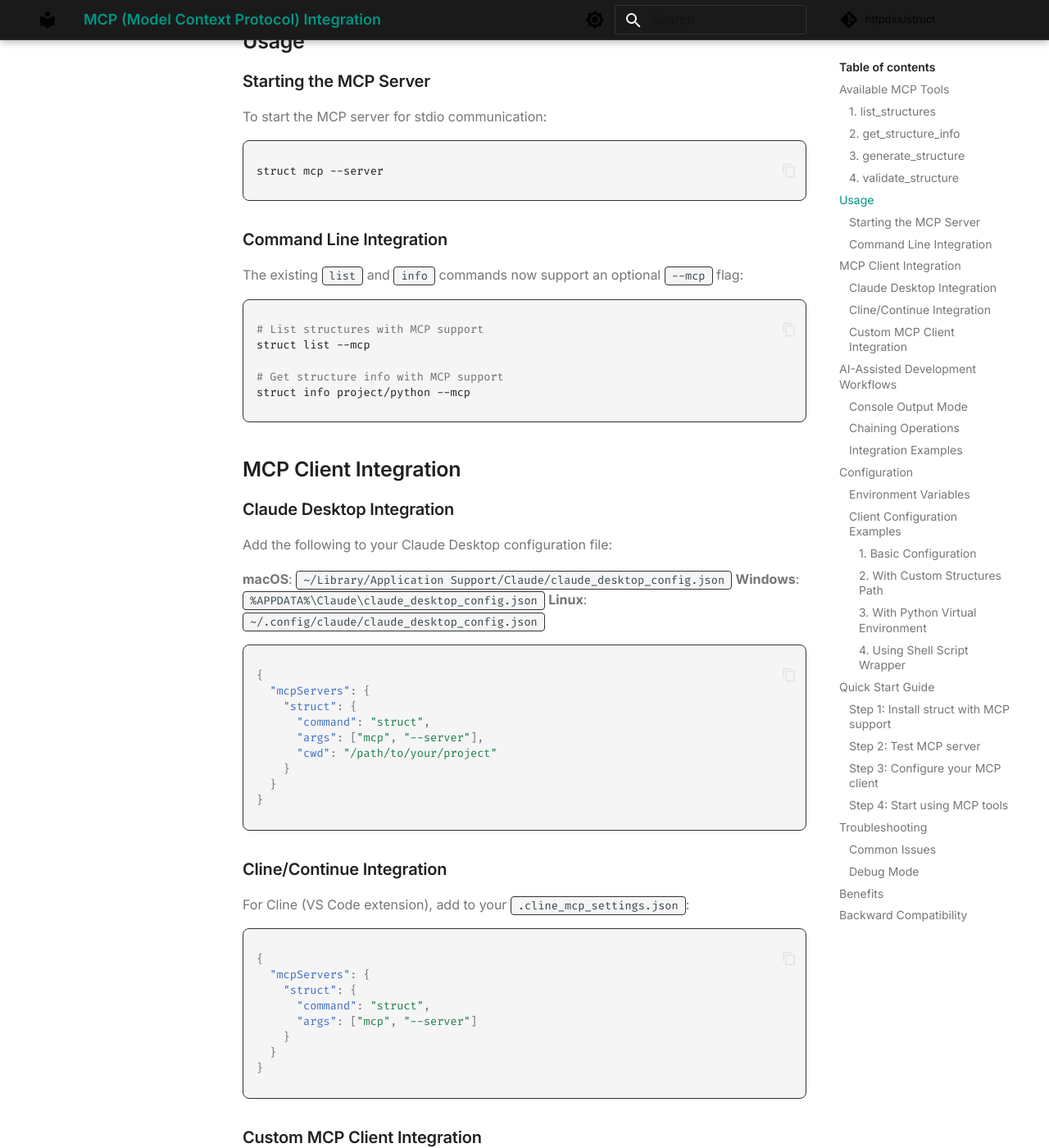
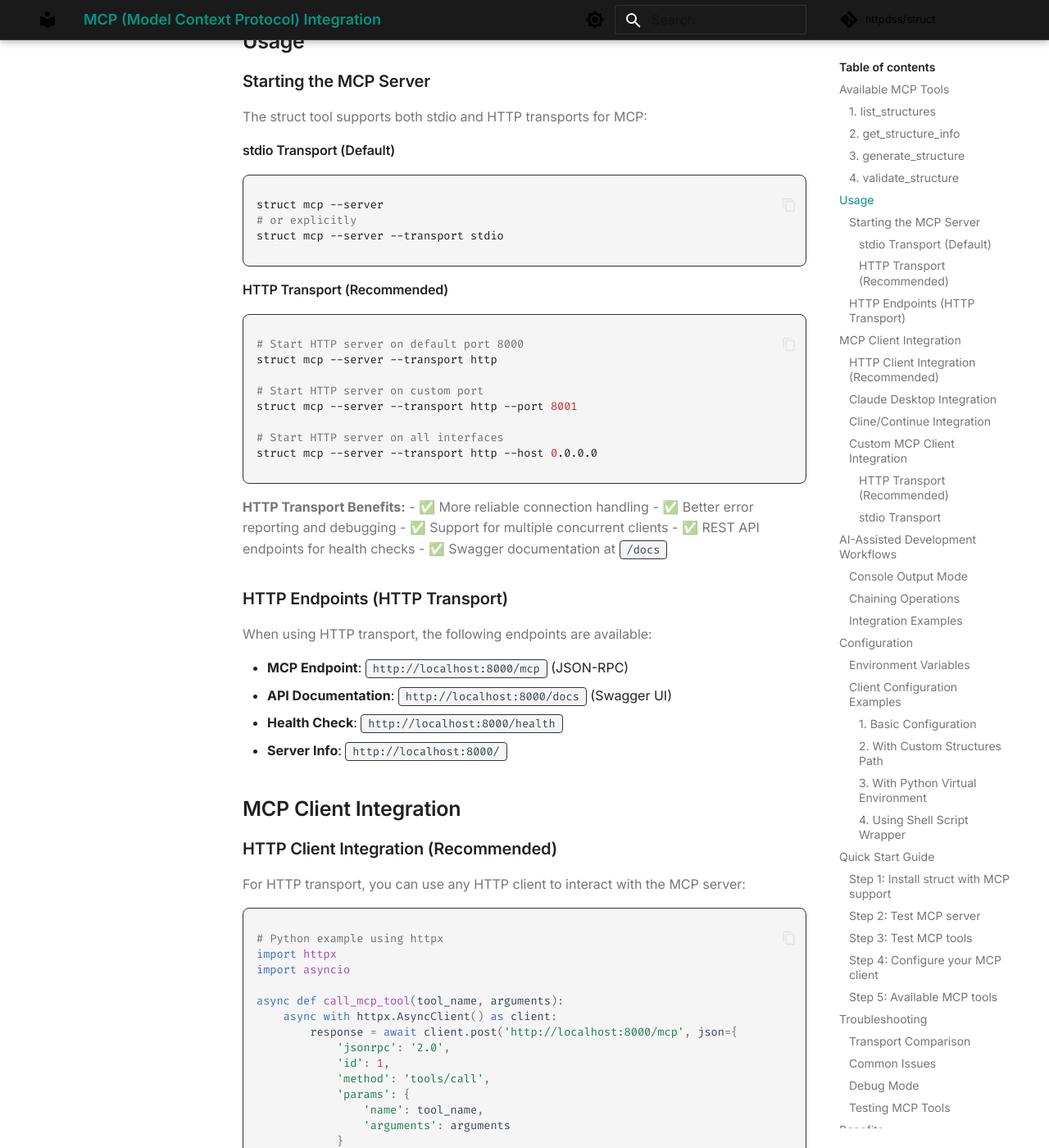
Before and after one commit to httpdss/struct, an MkDocs documentation site: the page built from docs/mcp-integration.md, in a window 1280 px wide and 1400 px high, scrolled down 2019 px. Shown: the whole window at 82% size. Built offline with MkDocs 1.6.1 and Material for MkDocs 9.7.7, drawn with Linux system fonts in a browser that asks for light colours; comment, search, counter and statistics services are not loaded; some of the changed text lies outside the part shown.

Commit message:
feat: enhance MCP integration with HTTP transport and fix ArgumentParser issues
- Add HTTP MCP server support alongside existing stdio transport
- Integrate HTTP MCP server into CLI with 'struct mcp --server --transport http'
- Fix ArgumentParser issues in generate_structure and validate_structure commands
- Add mock parser classes for proper MCP tool instantiation
- Update MCP command with transport selection (--transport, --host, --port options)
- Enhance error handling and logging for both stdio and HTTP transports
- Add FastAPI dependency for HTTP MCP server functionality
- Update comprehensive documentation in mcp-integration.md with:
  - HTTP transport usage examples and benefits
  - Client integration for both transports
  - Testing instructions and troubleshooting guide
  - Updated quick start guide

Fixes ArgumentParser initialization errors that were preventing MCP tools from working.
Maintains backward compatibility while adding HTTP transport flexibility.

````diff
--- a/docs/mcp-integration.md
+++ b/docs/mcp-integration.md
@@ -83,34 +83,80 @@
 
 ### Starting the MCP Server
 
-To start the MCP server for stdio communication:
+The struct tool supports both stdio and HTTP transports for MCP:
 
+#### stdio Transport (Default)
 ```bash
 struct mcp --server
+# or explicitly
+struct mcp --server --transport stdio
 ```
 
-### Command Line Integration
+#### HTTP Transport (Recommended)
+```bash
+# Start HTTP server on default port 8000
+struct mcp --server --transport http
 
-The existing `list` and `info` commands now support an optional `--mcp` flag:
+# Start HTTP server on custom port
+struct mcp --server --transport http --port 8001
 
-```bash
-# List structures with MCP support
-struct list --mcp
+# Start HTTP server on all interfaces
+struct mcp --server --transport http --host 0.0.0.0
+```
 
-# Get structure info with MCP support
-struct info project/python --mcp
-```
+**HTTP Transport Benefits:**
+- ✅ More reliable connection handling
+- ✅ Better error reporting and debugging
+- ✅ Support for multiple concurrent clients
+- ✅ REST API endpoints for health checks
+- ✅ Swagger documentation at `/docs`
+
+### HTTP Endpoints (HTTP Transport)
+
+When using HTTP transport, the following endpoints are available:
+
+- **MCP Endpoint**: `http://localhost:8000/mcp` (JSON-RPC)
+- **API Documentation**: `http://localhost:8000/docs` (Swagger UI)
+- **Health Check**: `http://localhost:8000/health`
+- **Server Info**: `http://localhost:8000/`
 
 ## MCP Client Integration
 
+### HTTP Client Integration (Recommended)
+
+For HTTP transport, you can use any HTTP client to interact with the MCP server:
+
+```python
+# Python example using httpx
+import httpx
+import asyncio
+
+async def call_mcp_tool(tool_name, arguments):
+    async with httpx.AsyncClient() as client:
+        response = await client.post('http://localhost:8000/mcp', json={
+            'jsonrpc': '2.0',
+            'id': 1,
+            'method': 'tools/call',
+            'params': {
+                'name': tool_name,
+                'arguments': arguments
+            }
+        })
+        result = response.json()
+        if 'result' in result and 'content' in result['result']:
+            for content in result['result']['content']:
+                if content.get('type') == 'text':
+                    return content['text']
+        return str(result)
+
+# Example usage
+result = asyncio.run(call_mcp_tool('list_structures', {}))
+print(result)
+```
+
 ### Claude Desktop Integration
 
-Add the following to your Claude Desktop configuration file:
-
-**macOS**: `~/Library/Application Support/Claude/claude_desktop_config.json`
-**Windows**: `%APPDATA%\Claude\claude_desktop_config.json`
-**Linux**: `~/.config/claude/claude_desktop_config.json`
-
+**stdio Transport Configuration:**
 ```json
 {
   "mcpServers": {
@@ -123,10 +169,21 @@
 }
 ```
 
+**HTTP Transport Configuration** (if your MCP client supports HTTP):
+```json
+{
+  "mcpServers": {
+    "struct": {
+      "url": "http://localhost:8000/mcp",
+      "transport": "http"
+    }
+  }
+}
+```
+
 ### Cline/Continue Integration
 
-For Cline (VS Code extension), add to your `.cline_mcp_settings.json`:
-
+**stdio Transport:**
 ```json
 {
   "mcpServers": {
@@ -138,12 +195,74 @@
 }
 ```
 
+**HTTP Transport:**
+```json
+{
+  "mcpServers": {
+    "struct": {
+      "command": "struct",
+      "args": ["mcp", "--server", "--transport", "http", "--port", "8000"]
+    }
+  }
+}
+```
+
 ### Custom MCP Client Integration
 
-For any MCP-compatible client, use these connection parameters:
+#### HTTP Transport (Recommended)
+
+```python
+# Python HTTP client example
+import asyncio
+import httpx
+
+class StructMCPClient:
+    def __init__(self, base_url="http://localhost:8000"):
+        self.base_url = base_url
+        self.client = httpx.AsyncClient()
+
+    async def call_tool(self, tool_name, arguments):
+        response = await self.client.post(f"{self.base_url}/mcp", json={
+            'jsonrpc': '2.0',
+            'id': 1,
+            'method': 'tools/call',
+            'params': {'name': tool_name, 'arguments': arguments}
+        })
+        return response.json()
+
+    async def list_tools(self):
+        response = await self.client.post(f"{self.base_url}/mcp", json={
+            'jsonrpc': '2.0',
+            'id': 1,
+            'method': 'tools/list',
+            'params': {}
+        })
+        return response.json()
+
+    async def close(self):
+        await self.client.aclose()
+
+# Example usage
+async def main():
+    client = StructMCPClient()
+    try:
+        # List available tools
+        tools = await client.list_tools()
+        print(f"Available tools: {tools}")
+
+        # Call a tool
+        result = await client.call_tool("list_structures", {})
+        print(result)
+    finally:
+        await client.close()
+
+asyncio.run(main())
+```
+
+#### stdio Transport
 
 ```javascript
-// Node.js example
+// Node.js stdio example
 import { StdioClientTransport } from '@modelcontextprotocol/sdk/client/stdio.js';
 import { Client } from '@modelcontextprotocol/sdk/client/index.js';
 
@@ -166,7 +285,7 @@
 ```
 
 ```python
-# Python example
+# Python stdio example
 import asyncio
 from mcp import ClientSession, StdioServerParameters
 from mcp.client.stdio import stdio_client
@@ -308,28 +427,68 @@
 
 ### Step 1: Install struct with MCP support
 ```bash
-pip install struct[mcp]  # or pip install struct && pip install mcp
+pip install struct
+# MCP dependencies are included in requirements.txt
 ```
 
 ### Step 2: Test MCP server
+
+**HTTP Transport (Recommended):**
 ```bash
-# Test that MCP server starts correctly
-struct mcp --server
-# Should show: Starting MCP server...
+# Test HTTP server
+struct mcp --server --transport http
+# Should show: 🚀 Starting Struct HTTP MCP Server on http://localhost:8000
+# Open http://localhost:8000/docs in browser to see API documentation
 # Press Ctrl+C to stop
 ```
 
-### Step 3: Configure your MCP client
+**stdio Transport:**
+```bash
+# Test stdio server
+struct mcp --server
+# Should show: Starting MCP server with stdio transport
+# Press Ctrl+C to stop
+```
+
+### Step 3: Test MCP tools
+
+**Using HTTP client:**
+```bash
+# In another terminal, test with curl
+curl -X POST http://localhost:8000/mcp \
+  -H "Content-Type: application/json" \
+  -d '{
+    "jsonrpc": "2.0",
+    "id": 1,
+    "method": "tools/list",
+    "params": {}
+  }'
+```
+
+### Step 4: Configure your MCP client
 Add the configuration to your MCP client (see examples above).
 
-### Step 4: Start using MCP tools
-Once connected, you can use these tools:
-- `list_structures` - Get all available structures
-- `get_structure_info` - Get details about a specific structure
-- `generate_structure` - Generate project structures
-- `validate_structure` - Validate YAML configuration files
+### Step 5: Available MCP tools
+Once connected, you can use these **fully functional** tools:
+- ✅ `list_structures` - Get all available structures
+- ✅ `get_structure_info` - Get details about a specific structure
+- ✅ `generate_structure` - Generate project structures (**Fixed: ArgumentParser issues resolved**)
+- ✅ `validate_structure` - Validate YAML configuration files (**Fixed: ArgumentParser issues resolved**)
 
 ## Troubleshooting
+
+### Transport Comparison
+
+| Feature | stdio Transport | HTTP Transport |
+|---------|----------------|----------------|
+| Connection Reliability | ⚠️ Can have issues | ✅ Very reliable |
+| Multiple Clients | ❌ Single client only | ✅ Multiple concurrent |
+| Debugging | ⚠️ Limited | ✅ Easy with browser/curl |
+| Health Checks | ❌ Not available | ✅ `/health` endpoint |
+| API Documentation | ❌ Not available | ✅ `/docs` endpoint |
+| Error Reporting | ⚠️ Basic | ✅ Detailed HTTP responses |
+
+**Recommendation:** Use HTTP transport for production and development.
 
 ### Common Issues
 
@@ -338,23 +497,78 @@
    - Alternative: Use full path to Python executable
 
 2. **MCP server won't start**
-   - Check if `mcp` package is installed: `pip show mcp`
-   - Try running with verbose logging: `struct mcp --server --log DEBUG`
+   - Check if dependencies are installed: `pip show mcp fastapi uvicorn`
+   - Try HTTP transport: `struct mcp --server --transport http`
+   - Check for port conflicts: `lsof -i :8000`
 
-3. **Client can't connect**
+3. **Client can't connect (stdio)**
    - Verify the command and args in your client configuration
    - Test MCP server manually first
    - Check working directory and environment variables
+   - **Solution:** Switch to HTTP transport for better reliability
 
-4. **Structures not found**
+4. **Client can't connect (HTTP)**
+   - Check if server is running: `curl http://localhost:8000/health`
+   - Verify port number in client configuration
+   - Check firewall settings if accessing remotely
+
+5. **Structures not found**
    - Set `STRUCT_STRUCTURES_PATH` environment variable
    - Use absolute paths in configuration
    - Verify structure files exist and are readable
 
+6. **ArgumentParser errors (Fixed in latest version)**
+   - Update to the latest version of struct
+   - These errors with `generate_structure` and `validate_structure` have been resolved
+
 ### Debug Mode
+
+**HTTP Transport:**
+```bash
+# Run with debug logging
+struct mcp --server --transport http --log-level DEBUG
+
+# Check server health
+curl http://localhost:8000/health
+
+# View API documentation
+open http://localhost:8000/docs
+```
+
+**stdio Transport:**
 ```bash
 # Run with debug logging
 STRUCT_LOG_LEVEL=DEBUG struct mcp --server
+```
+
+### Testing MCP Tools
+
+**Test all tools with HTTP:**
+```bash
+# Start server
+struct mcp --server --transport http &
+SERVER_PID=$!
+
+# Test list_structures
+curl -X POST http://localhost:8000/mcp -H "Content-Type: application/json" -d '{
+  "jsonrpc": "2.0", "id": 1, "method": "tools/call",
+  "params": {"name": "list_structures", "arguments": {}}
+}'
+
+# Test get_structure_info
+curl -X POST http://localhost:8000/mcp -H "Content-Type: application/json" -d '{
+  "jsonrpc": "2.0", "id": 2, "method": "tools/call",
+  "params": {"name": "get_structure_info", "arguments": {"structure_name": "project/python"}}
+}'
+
+# Test validate_structure
+curl -X POST http://localhost:8000/mcp -H "Content-Type: application/json" -d '{
+  "jsonrpc": "2.0", "id": 3, "method": "tools/call",
+  "params": {"name": "validate_structure", "arguments": {"yaml_file": "/path/to/structure.yaml"}}
+}'
+
+# Clean up
+kill $SERVER_PID
 ```
 
 ## Benefits
````
Also changed, not shown: requirements.txt (+6 -1 lines), 2 other files.
